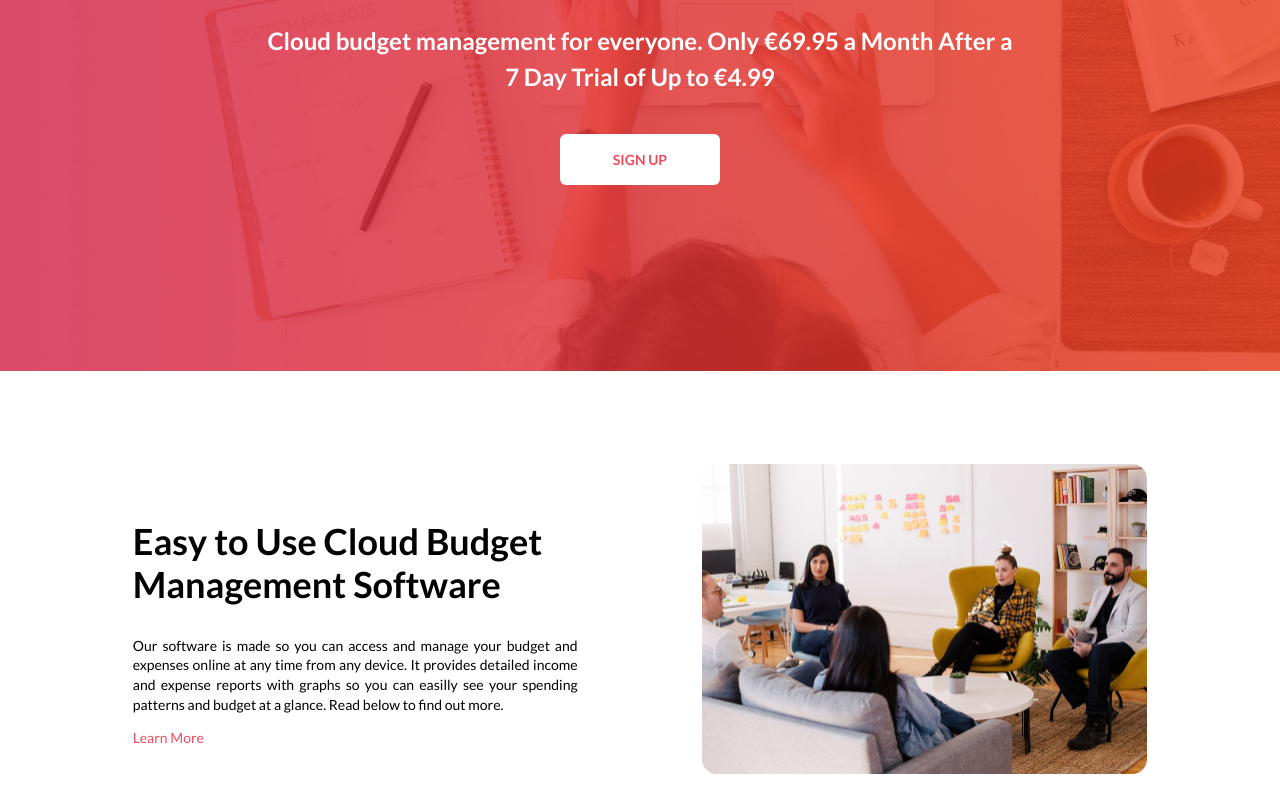
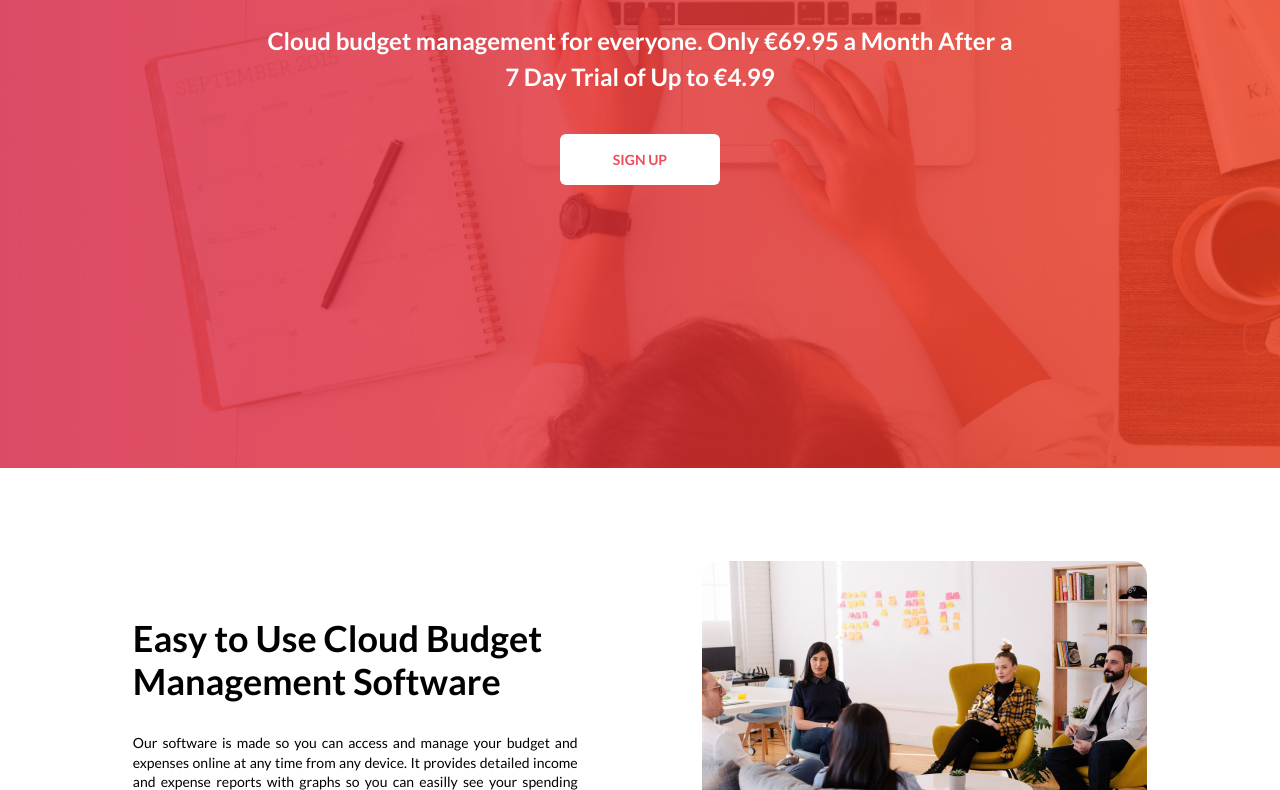
Before and after one commit to AntoninaVi/Task-2-Cloudbudget, a plain HTML site: page index.html in a window 1280 px wide. Shown: the part 332-1122 px from the top of the page. Drawn offline with Linux system fonts and the light colour scheme.

Commit message:
box-sizing

```diff
--- a/style.scss
+++ b/style.scss
@@ -1,3 +1,6 @@
+* {
+	box-sizing: border-box;
+}
 @mixin title {
 	font-family: "Lato";
 	font-style: normal;
@@ -70,9 +73,6 @@ body {
 	width: 1440px;
 	margin-left: auto;
 	margin-right: auto;
-	// scroll-snap-align: start;
-	// scroll-behavior: smooth;
-	// scroll-snap-stop: always;
 }
 
 .nav {
@@ -244,13 +244,6 @@ body {
 	right: 0;
 }
 
-// .scroll {
-// 	height: 100vh;
-// 	width: 100%;
-// 	overflow: auto;
-// 	scroll-snap-type: y mandatory;
-// 	scroll-snap-stop: normal;
-// }
 // MAIN
 .main {
 	text-align: center;
@@ -264,9 +257,7 @@ body {
 		padding-top: 3em;
 		padding-bottom: 11.6em;
 		width: 100%;
-		height: 100%;
-		max-height: 100vh;
-		// scroll-snap-align: center;
+		min-height: 100vh;
 
 		@media screen and (max-width: 1060px) {
 			padding-top: 3em;
@@ -336,10 +327,6 @@ body {
 	justify-content: center;
 	align-items: center;
 	padding-bottom: 5.9em;
-	// width: 100%;
-	// scroll-snap-align: center;
-	// scroll-behavior: smooth;
-	// scroll-snap-stop: always;
 
 	@media screen and (max-width: 1100px) {
 		flex-direction: column;
@@ -390,8 +377,7 @@ body {
 .features {
 	padding-top: 3.9em;
 	background-color: #fafafa;
-	// width: 100%;
-	// scroll-snap-align: center;
+
 	@media screen and (max-width: 620px) {
 		padding-top: 0;
 	}
@@ -481,7 +467,6 @@ body {
 	padding-top: 3.9em;
 	padding-bottom: 6.5em;
 	width: 100%;
-	// scroll-snap-align: center;
 
 	@media screen and (max-width: 1060px) {
 		padding: 3em 0 3em 0;
@@ -589,7 +574,7 @@ body {
 	display: flex;
 	justify-content: space-evenly;
 	align-items: center;
-	// scroll-snap-align: center;
+
 	@media screen and (max-width: 920px) {
 		flex-direction: column;
 	}
@@ -613,7 +598,6 @@ body {
 			max-width: 80%;
 		}
 	}
-
 	&__title {
 		@include title;
 		color: #ffffff;
@@ -652,7 +636,7 @@ body {
 	justify-content: center;
 	padding-top: 7.3em;
 	padding-bottom: 7.6em;
-	// scroll-snap-align: center;
+
 	@media screen and (max-width: 1060px) {
 		flex-direction: column;
 		padding: 3em 0 3em 0;
@@ -750,7 +734,7 @@ body {
 	margin-left: auto;
 	margin-right: auto;
 	width: 100%;
-	// scroll-snap-align: end;
+
 
 	&__wrapper {
 		padding-top: 5.3em;
```
Also changed, not shown: style.css.
